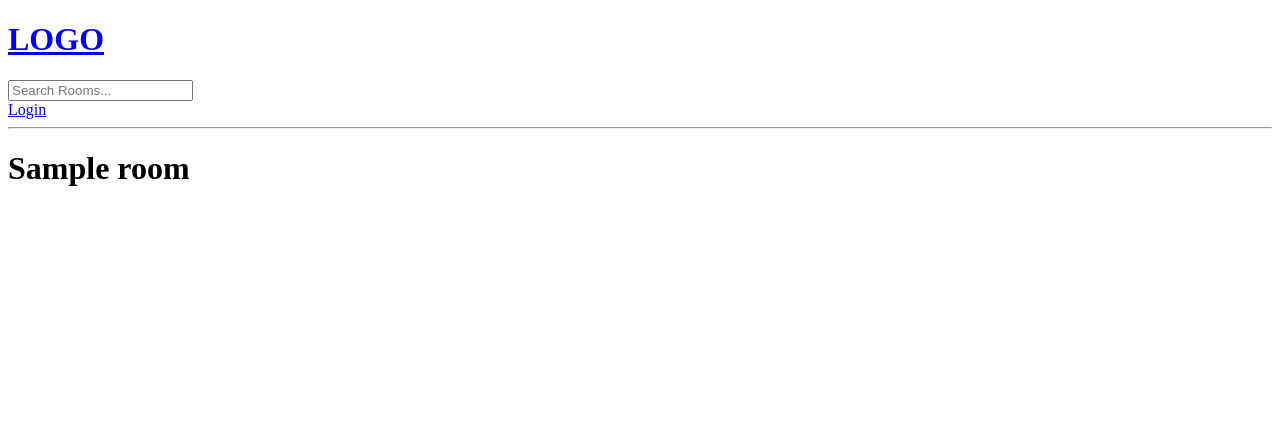
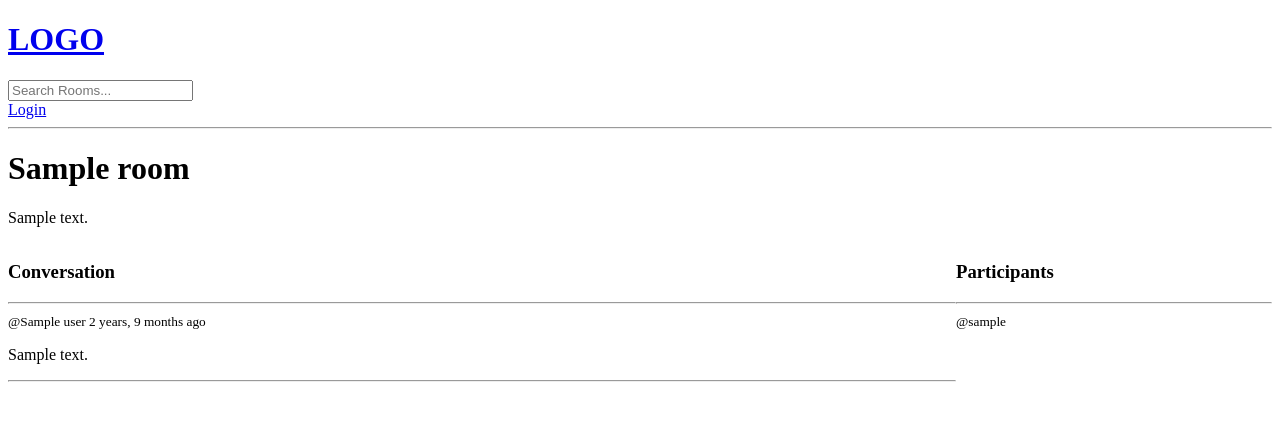
Before and after one commit to sheng19/StudyBud, a Django app: template base/templates/base/room.html in a window 1280 px wide. Shown: the top 421 px of the page. Run offline with Django 4.2, Linux system fonts and the light colour scheme; the template is opened without the code that fills it: most values are stand-ins (such as "Sample title", 1, 10 or a date in 2020).

Commit message:
add conversation & participants in the room

```diff
--- a/base/models.py
+++ b/base/models.py
@@ -16,6 +16,7 @@ class Room(models.Model):
     topic = models.ForeignKey(Topic, on_delete=models.SET_NULL, null=True)
     name = models.CharField(max_length=200)
     description = models.TextField(null=True, blank=True)
+    participants = models.ManyToManyField(User, related_name='participants', blank=True)
     updated = models.DateField(auto_now=True)
     created = models.DateField(auto_now_add=True)
 
@@ -29,7 +30,6 @@ class Message(models.Model):
     user = models.ForeignKey(User, on_delete=models.CASCADE)
     room = models.ForeignKey(Room, on_delete=models.CASCADE)
     body = models.TextField()
-
     updated = models.DateField(auto_now=True)
     created = models.DateField(auto_now_add=True)
 
--- a/base/templates/base/room.html
+++ b/base/templates/base/room.html
@@ -1,7 +1,50 @@
-{% extends 'main.html' %}
-
-{% block content %}
+{% extends 'main.html' %} {% block content %}
 
 <h1>{{room.name}}</h1>
+<p>{{room.description}}</p>
 
+<style>
+    .comment-container {
+        display: grid;
+        grid-template-columns: 3fr 1fr;
+    }
+</style>
+
+<div class="comment-container">
+    <div>
+        <div class="comment-wrapper">
+            <h3>Conversation</h3>
+            <hr />
+            {% for message in room_messages %}
+            <div>
+                {% if request.user == message.user %}
+                <a href="{% url 'delete_message' message.id %}">Delete</a>
+                {% endif %}
+                <small>@{{message.user}} {{message.created|timesince}} ago</small>
+                <p>{{message.body}}</p>
+                <hr />
+            </div>
+            {% endfor %}
+        </div>
+
+        {% if request.user.is_authenticated %}
+        <div class="comment-form">
+            <form method="POST" action="">
+                {% csrf_token %}
+                <input type="text" name="body" placeholder="Write your message here..." />
+            </form>
+        </div>
+        {% endif %}
+    </div>
+
+    <div>
+        <h3>Participants</h3>
+        <hr />
+        {% for user in participants %}
+        <div>
+            <small>@{{user.username}}</small>
+        </div>
+        {% endfor %}
+    </div>
+</div>
 {% endblock %}
--- a/base/urls.py
+++ b/base/urls.py
@@ -9,5 +9,6 @@ urlpatterns = [
     path('room/<str:pk>/', views.room, name='room'),
     path('create-room/', views.create_room, name='create_room'),
     path('update-room/<str:pk>', views.update_room, name='update_room'),
-    path('delete-room/<str:pk>', views.delete_room, name='delete_room')
+    path('delete-room/<str:pk>', views.delete_room, name='delete_room'),
+    path('delete-message/<str:pk>', views.delete_message, name='delete_message')
 ]
```
Also changed, not shown: base/views.py (+26 -5 lines), base/migrations/0003_alter_room_options_room_participants.py (added).
